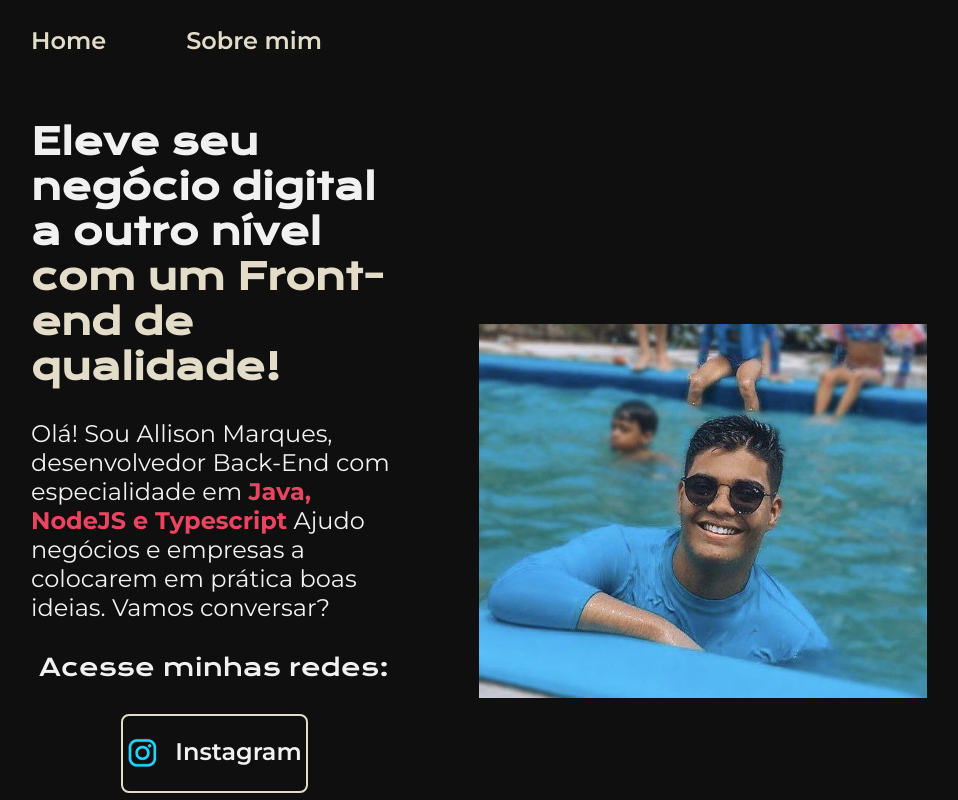
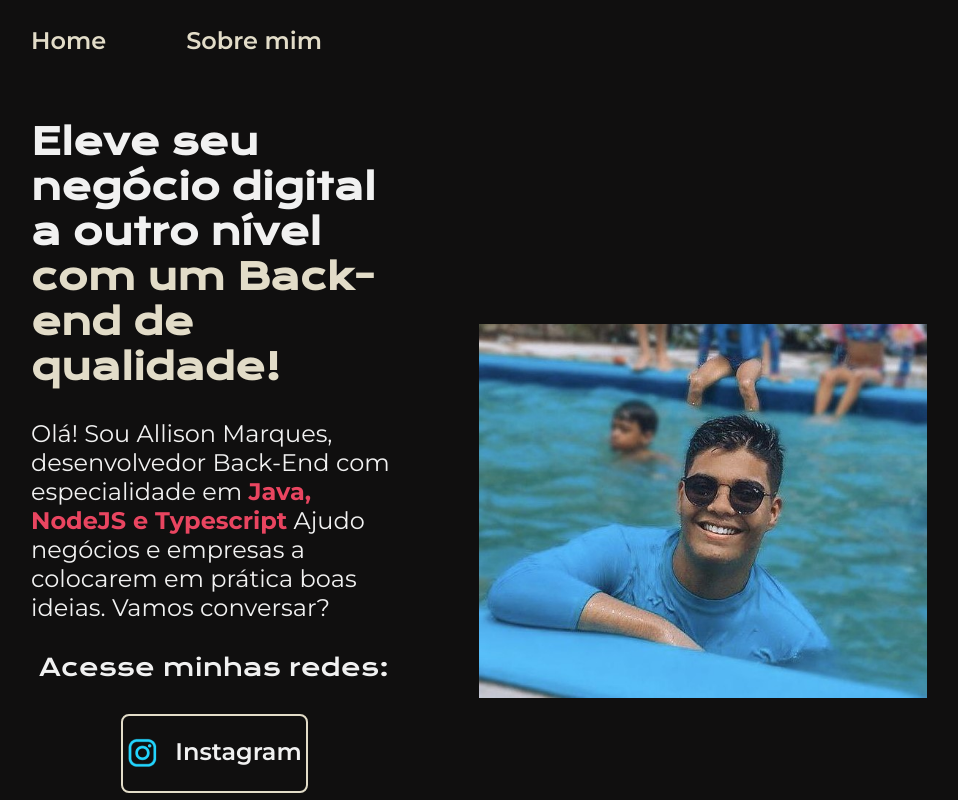
Before and after one commit to AllisonMarquesSouza/primeiro, a plain HTML site: page index.html in a window 1280 px wide. Shown: the top 800 px of the page, without its empty margins (161-1119 px from the left). Drawn offline with nearby package versions, Linux system fonts and the light colour scheme.

Commit message:
Update index.html

```diff
--- a/index.html
+++ b/index.html
@@ -16,7 +16,7 @@
     </header>
     <main class="apresentacao">
         <section class="apresentacaoConteudo">
-            <h1 class="apresentacaoConteudoTitulo">Eleve seu negócio digital a outro nível <strong class="tituloDestaque">com um Front-end de qualidade!</strong></h1>
+            <h1 class="apresentacaoConteudoTitulo">Eleve seu negócio digital a outro nível <strong class="tituloDestaque">com um Back-end de qualidade!</strong></h1>
             <p class="apresentacaoConteudoParagrafo">Olá! Sou Allison Marques, desenvolvedor Back-End com especialidade em <strong class="linguagens">Java, NodeJS e Typescript</strong> Ajudo  negócios e empresas a colocarem em prática boas ideias. Vamos conversar?</p>
             <div class="apresentacaoLinks">
                 <h2 class="tituloBotao"> Acesse minhas redes:</h2>
```
